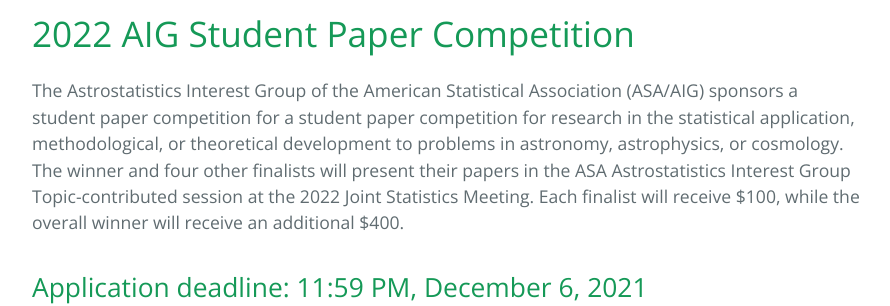
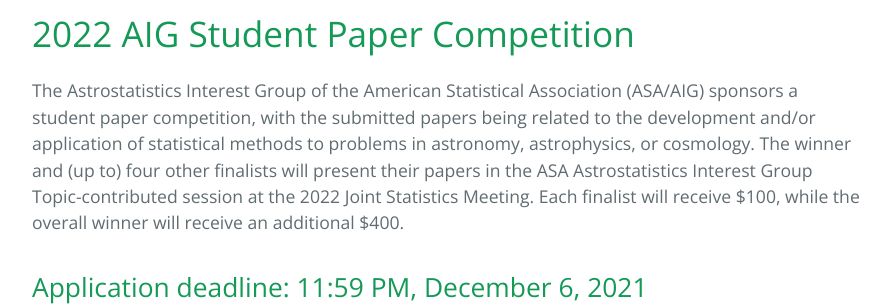
Before and after one commit to aigamstat/aigamstat.github.io, a Jekyll site: the page built from competition/index.md, in a window 1280 px wide. Shown: the part 364-670 px from the top of the page, without its empty margins (192-1082 px from the left). Built offline with Jekyll 4.4.1, drawn with Linux system fonts in a browser that asks for light colours.

Commit message:
typo fixes. -pef

```diff
--- a/competition/index.md
+++ b/competition/index.md
@@ -10,7 +10,7 @@
 
 # 2022 AIG Student Paper Competition
 
-The Astrostatistics Interest Group of the American Statistical Association (ASA/AIG) sponsors a student paper competition for a student paper competition for research in the statistical application, methodological, or theoretical development to problems in astronomy, astrophysics, or cosmology. The winner and four other finalists will present their papers in the ASA Astrostatistics Interest Group Topic-contributed session at the 2022 Joint Statistics Meeting. Each finalist will receive $100, while the overall winner will receive an additional $400.
+The Astrostatistics Interest Group of the American Statistical Association (ASA/AIG) sponsors a student paper competition, with the submitted papers being related to the development and/or application of statistical methods to problems in astronomy, astrophysics, or cosmology. The winner and (up to) four other finalists will present their papers in the ASA Astrostatistics Interest Group Topic-contributed session at the 2022 Joint Statistics Meeting. Each finalist will receive $100, while the overall winner will receive an additional $400.
 
 ## Application deadline: 11:59 PM, December 6, 2021
 
```
